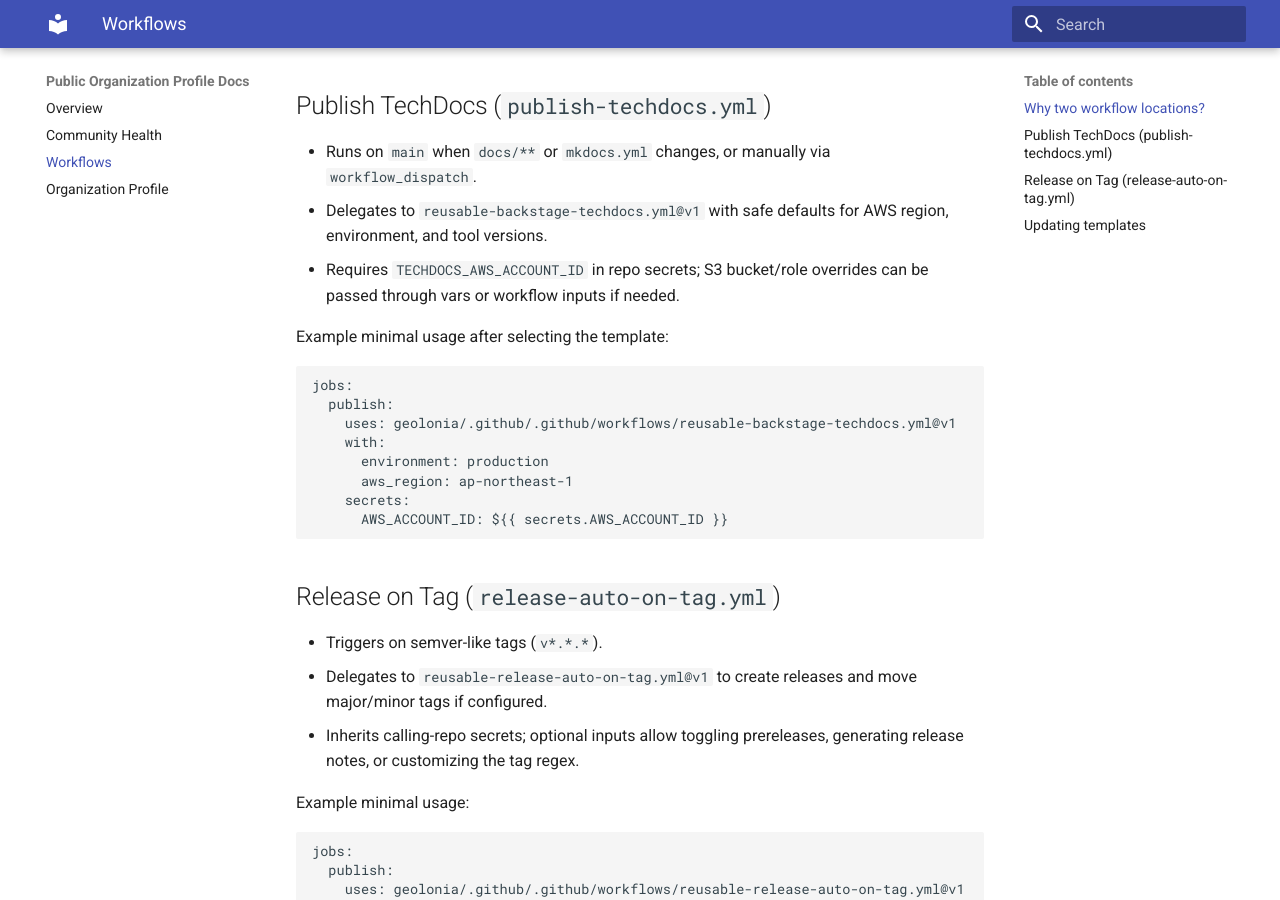
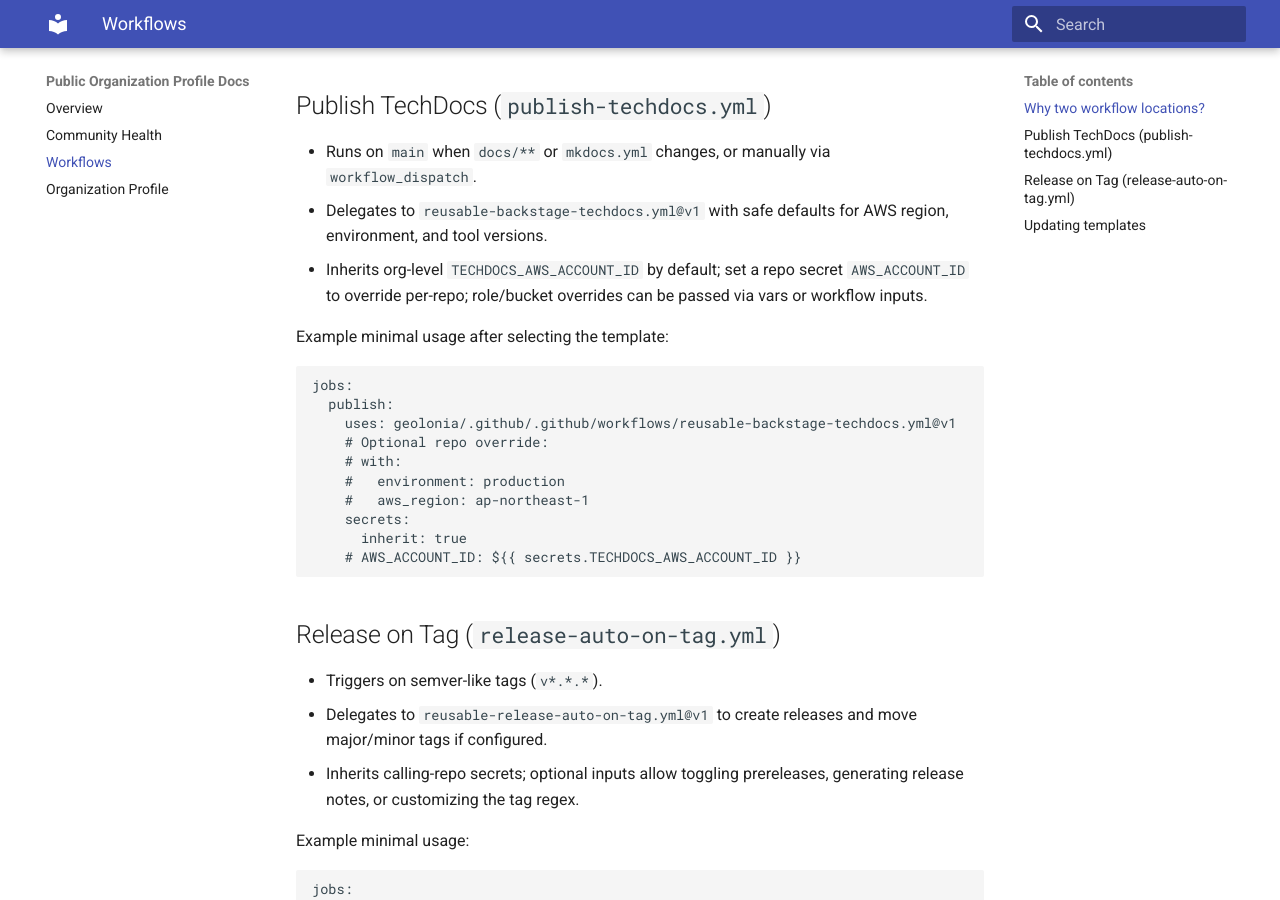
Before and after one commit to geolonia/.github, an MkDocs documentation site: the page built from docs/workflows.md, in a window 1280 px wide and 900 px high, scrolled down 740 px. Built offline with MkDocs 1.6.1 and Material for MkDocs 9.7.7, drawn with Linux system fonts in a browser that asks for light colours.

Commit message:
Update publish-techdocs documentation to clarify AWS_ACCOUNT_ID inheritance and optional overrides
Signed-off-by: Daniel Kastl <daniel.kastl@gmail.com>

````diff
--- a/docs/workflows.md
+++ b/docs/workflows.md
@@ -25,8 +25,9 @@ on their own schedule.
 - Runs on `main` when `docs/**` or `mkdocs.yml` changes, or manually via `workflow_dispatch`.
 - Delegates to `reusable-backstage-techdocs.yml@v1` with safe defaults for AWS
   region, environment, and tool versions.
-- Requires `TECHDOCS_AWS_ACCOUNT_ID` in repo secrets; S3 bucket/role overrides
-  can be passed through vars or workflow inputs if needed.
+- Inherits org-level `TECHDOCS_AWS_ACCOUNT_ID` by default; set a repo secret
+  `AWS_ACCOUNT_ID` to override per-repo; role/bucket overrides can be passed via
+  vars or workflow inputs.
 
 Example minimal usage after selecting the template:
 
@@ -34,11 +35,13 @@ Example minimal usage after selecting the template:
 jobs:
   publish:
     uses: geolonia/.github/.github/workflows/reusable-backstage-techdocs.yml@v1
-    with:
-      environment: production
-      aws_region: ap-northeast-1
+    # Optional repo override:
+    # with:
+    #   environment: production
+    #   aws_region: ap-northeast-1
     secrets:
-      AWS_ACCOUNT_ID: ${{ secrets.AWS_ACCOUNT_ID }}
+      inherit: true
+    # AWS_ACCOUNT_ID: ${{ secrets.TECHDOCS_AWS_ACCOUNT_ID }}
 ```
 
 ## Release on Tag (`release-auto-on-tag.yml`)
````
